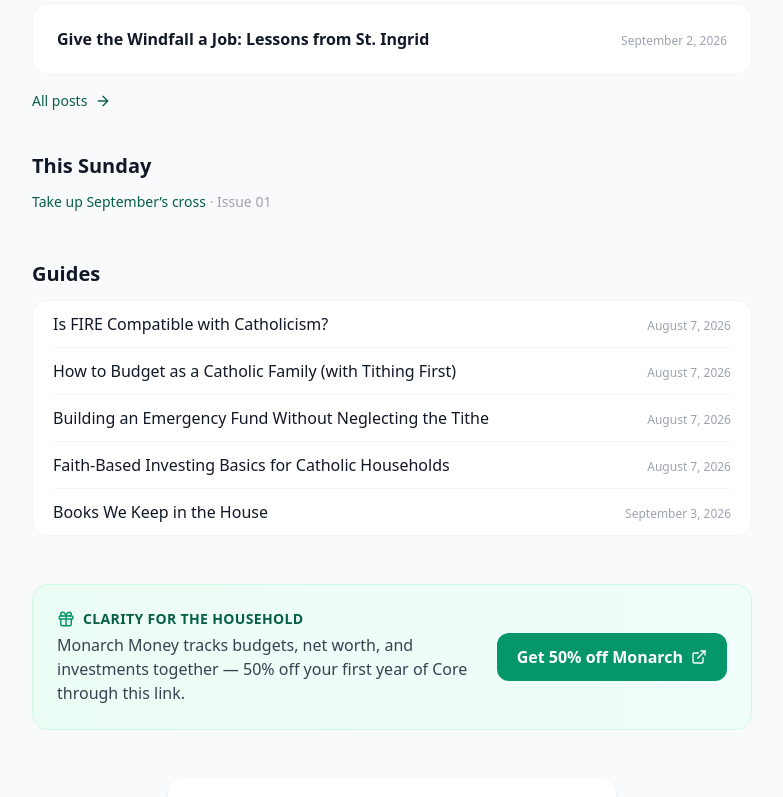
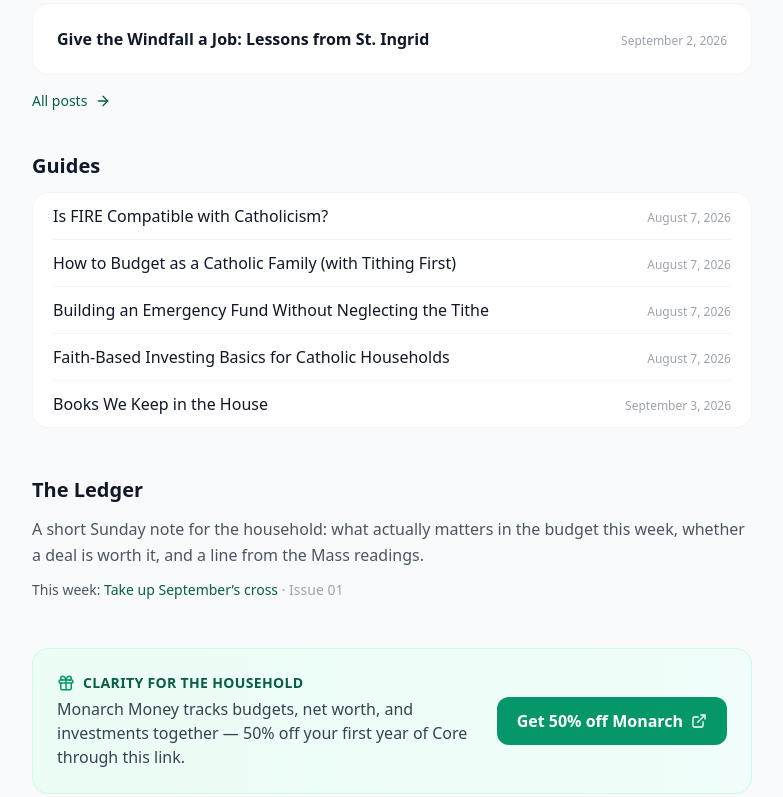
Before and after one commit to daughterpop/super-fi-calc, a React (Vite) app: page /blog in a window 1280 px wide. Shown: the part 436-1233 px from the top of the page, without its empty margins (248-1031 px from the left). Built offline with nearby package versions, Linux system fonts and the light colour scheme.

Commit message:
Move Ledger below Guides with a short explanation

```diff
--- a/src/pages/BlogIndex.jsx
+++ b/src/pages/BlogIndex.jsx
@@ -121,10 +121,23 @@ export default function BlogIndex() {
               </button>
             </section>
 
+            <section className="mb-12">
+              <h2 className="text-xl font-bold text-gray-900 mb-3">Guides</h2>
+              <div className="bg-white rounded-2xl border border-gray-100 px-5">
+                {guides.map((post) => (
+                  <PostRow key={post.link} post={post} />
+                ))}
+              </div>
+            </section>
+
             {latestLedger && (
               <section className="mb-12">
-                <h2 className="text-xl font-bold text-gray-900 mb-3">This Sunday</h2>
+                <h2 className="text-xl font-bold text-gray-900 mb-3">The Ledger</h2>
+                <p className="text-gray-600 leading-relaxed mb-3">
+                  A short Sunday note for the household: what actually matters in the budget this week, whether a deal is worth it, and a line from the Mass readings.
+                </p>
                 <p className="text-sm text-gray-600">
+                  This week:{' '}
                   <Link
                     to={`/ledger/${latestLedger.slug}`}
                     className="font-medium text-emerald-800 hover:underline"
@@ -135,15 +148,6 @@ export default function BlogIndex() {
                 </p>
               </section>
             )}
-
-            <section className="mb-12">
-              <h2 className="text-xl font-bold text-gray-900 mb-3">Guides</h2>
-              <div className="bg-white rounded-2xl border border-gray-100 px-5">
-                {guides.map((post) => (
-                  <PostRow key={post.link} post={post} />
-                ))}
-              </div>
-            </section>
 
             {listReferral && (
               <div className="mb-8">
```
